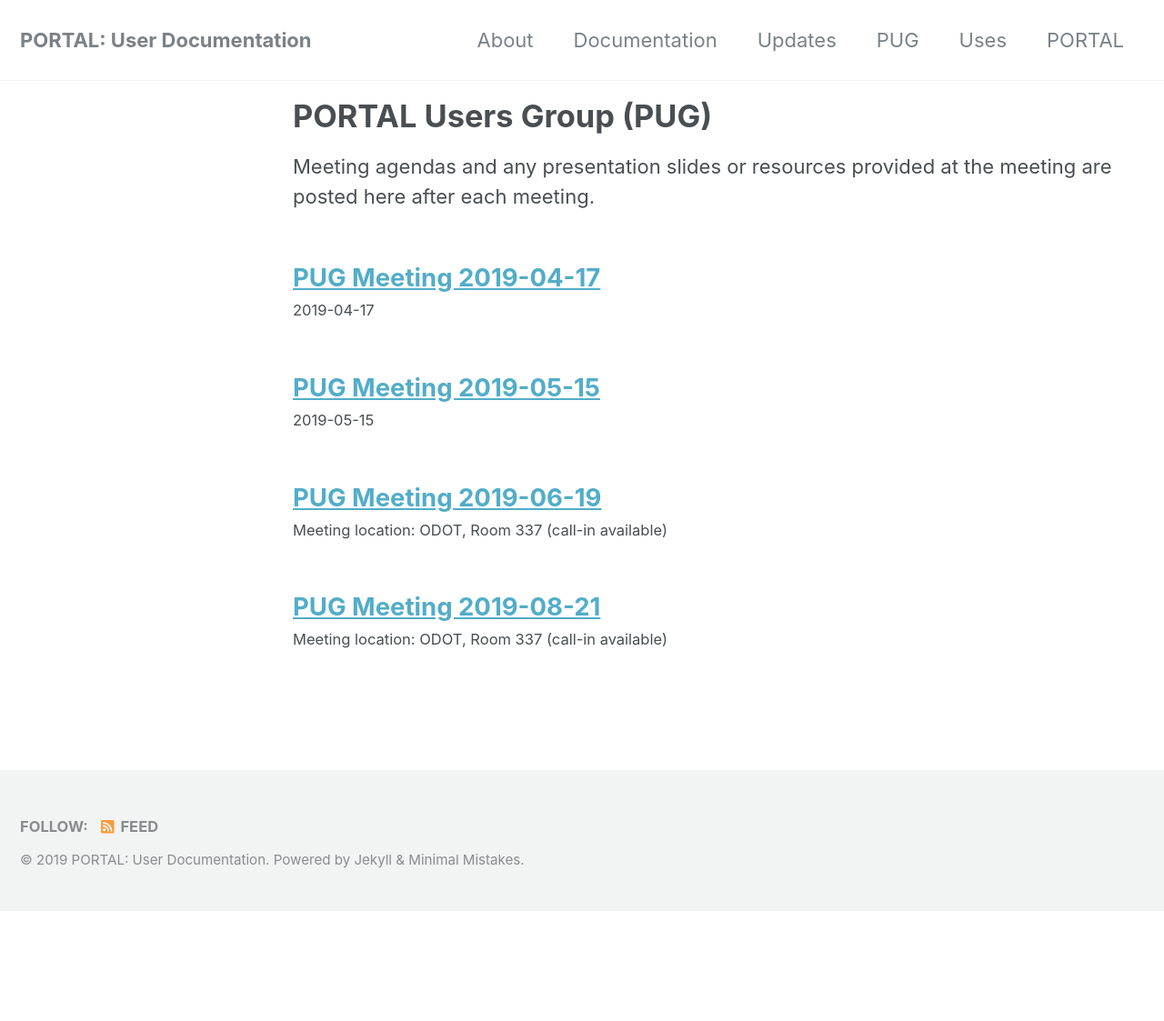
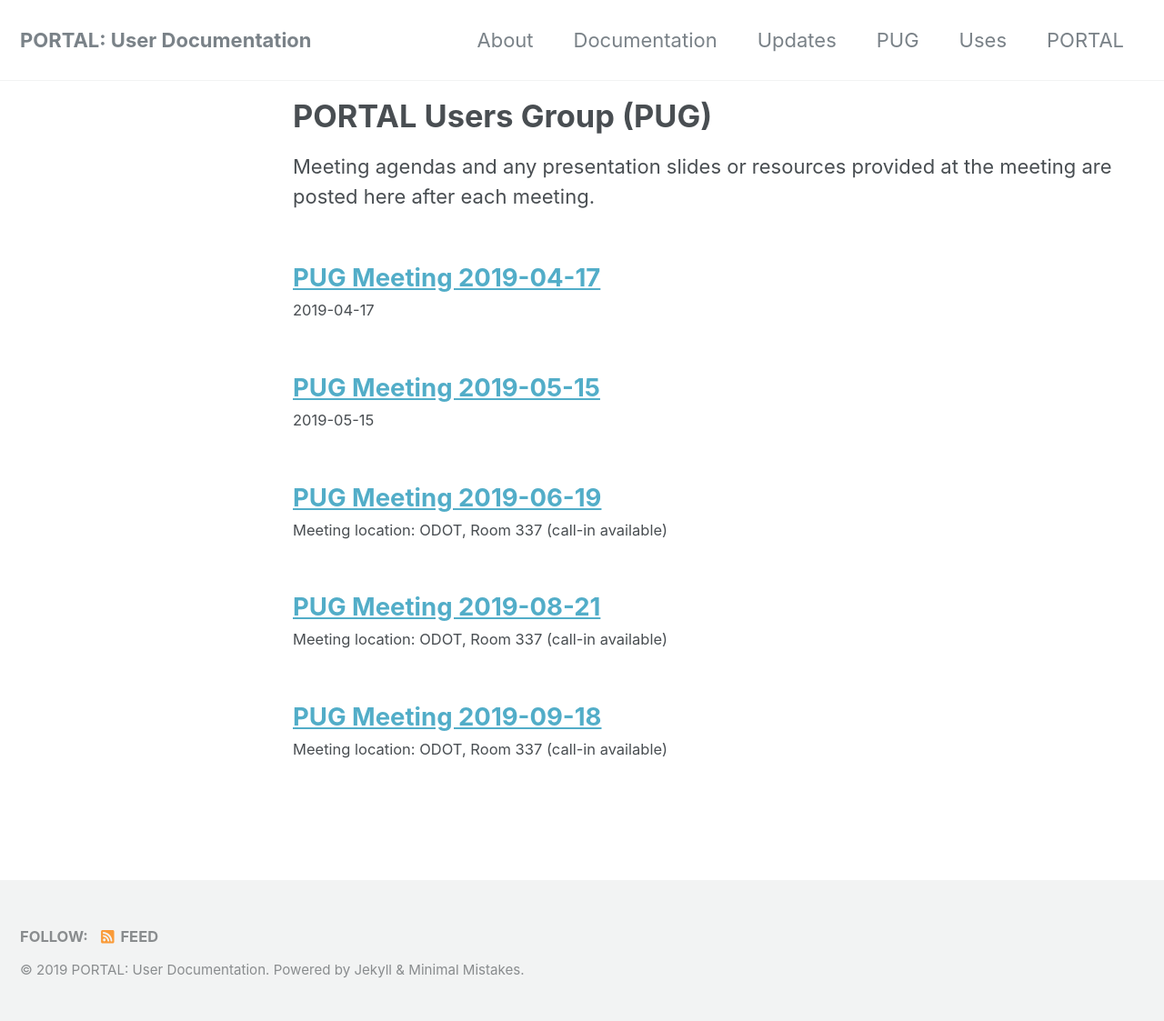
Before and after one commit to adus/portal-documentation, a Jekyll site: the page built from _pages/pug.md, in a window 1280 px wide. Shown: the whole page at 91% size. Built offline with Jekyll 4.4.1, drawn with Linux system fonts in a browser that asks for light colours; nearby versions of some CDN libraries; before the commit the page ends 1002 px from its top, so only the background shows below that.

Commit message:
update and add agenda and slide items to 2019-09-18 PUG meeting

```diff
--- /dev/null
+++ b/_documents_pug/2019-09-18-pug-agenda.md
@@ -0,0 +1,16 @@
+---
+title: "PUG Meeting 2019-09-18"
+tags:
+  - updates&notices
+---
+Meeting location: ODOT, Room 337 (call-in available)
+
+Agenda
+
+2:00pm - 2:10pm
+Introductions and updates
+
+2:10pm - 3:00pm
+_Speaker_: Rich Arnold, ODOT
+_Topic_: Overview of iPeMS
+_Presentation_: Presentation slides can be downloaded from [here]({{ site.url }}{{ site.baseurl }}/assets/pdfs/IPEMS_PUG_Sept2019.pdf)
```
Also changed, not shown: _documents_pug/2019-08-21-pug-agenda.md (+1 -5 lines), 1 other file.
